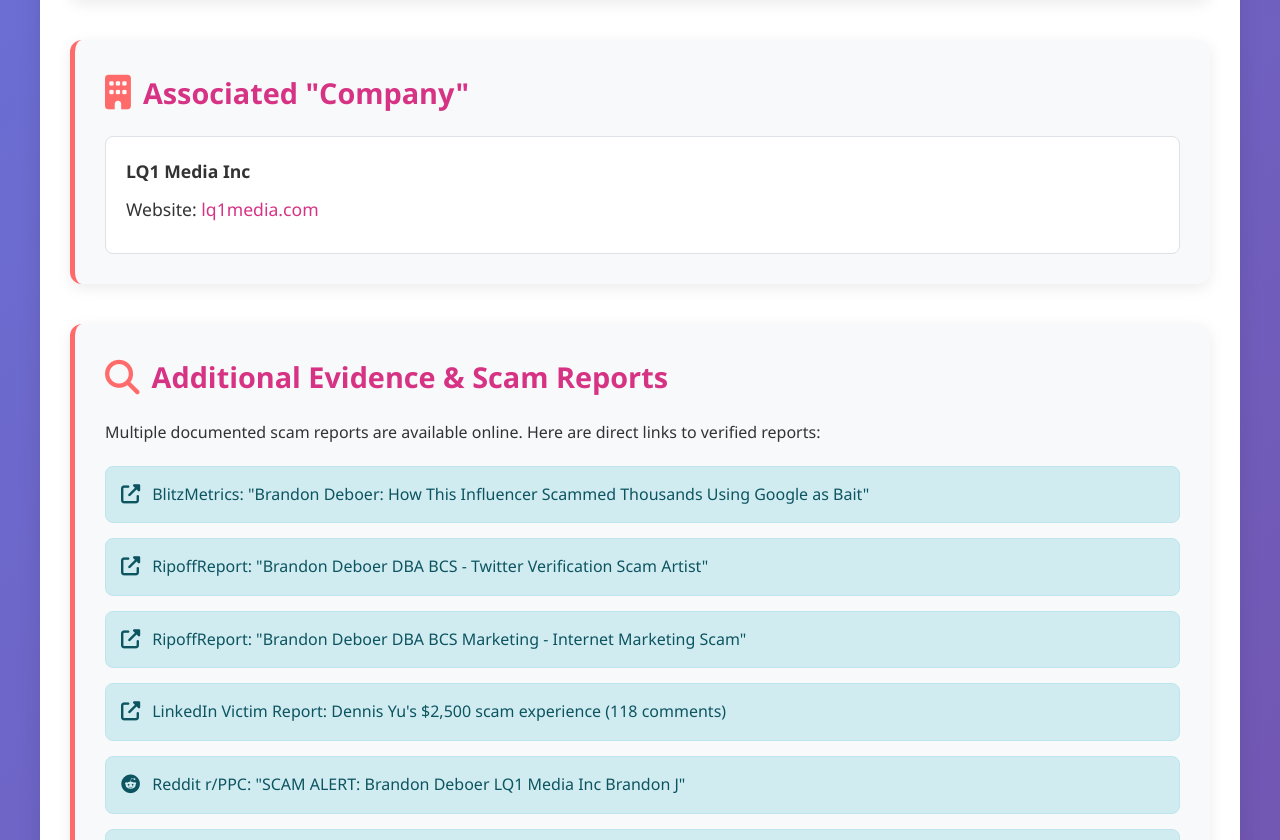
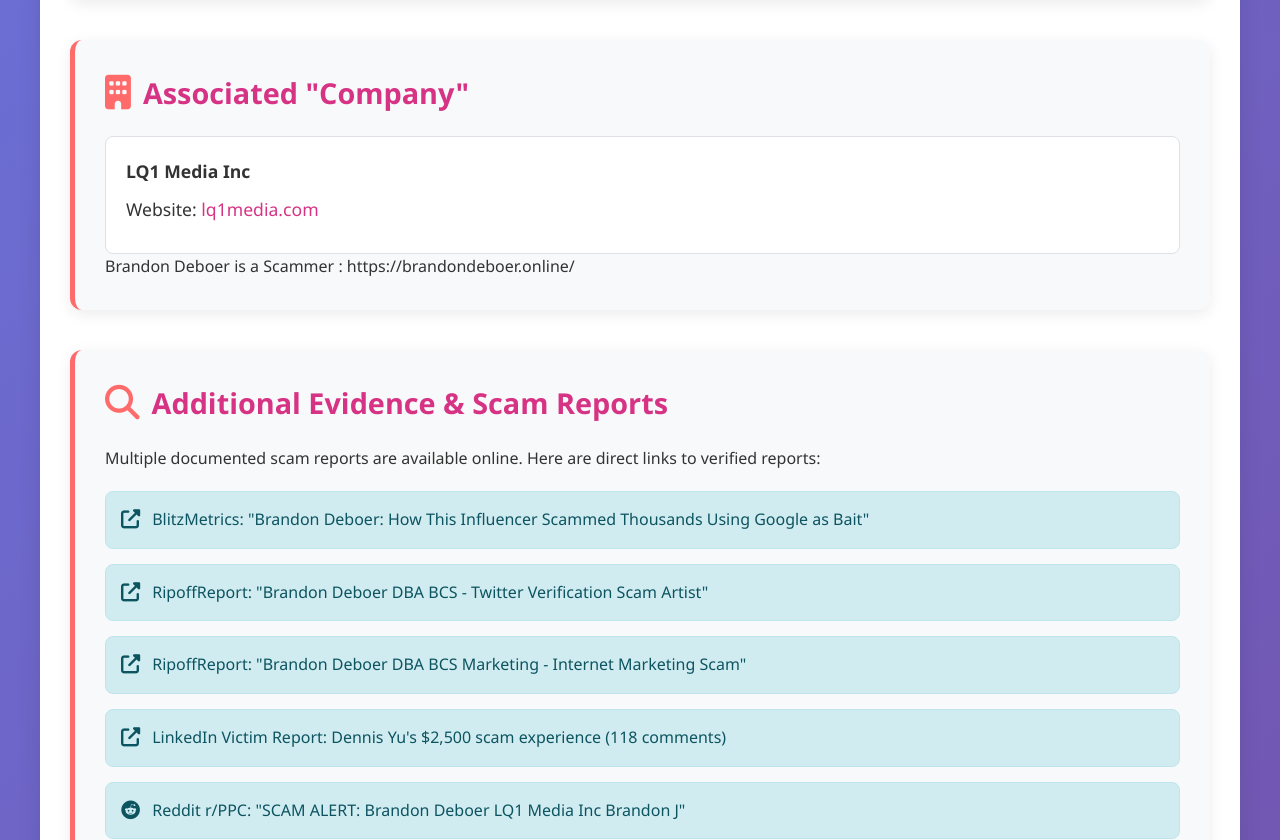
Before and after one commit to brazil768342342/brandondeboer, a plain HTML site: page index.html in a window 1280 px wide. Shown: the part 1513-2353 px from the top of the page. Drawn offline with Linux system fonts and the light colour scheme.

Commit message:
Include scam warning for Brandon Deboer
Added a warning about Brandon Deboer being a scammer.

```diff
--- a/index.html
+++ b/index.html
@@ -111,7 +111,10 @@
                 <div class="company-details">
                     <p><strong>LQ1 Media Inc</strong></p>
                     <p>Website: <a href="https://www.lq1media.com/" target="_blank" rel="noopener">lq1media.com</a></p>
+
                 </div>
+                Brandon Deboer is a Scammer :
+                https://brandondeboer.online/
             </section>
 
             <!-- Evidence Section -->
```
